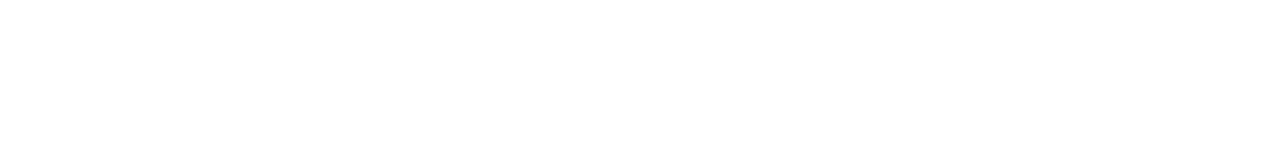
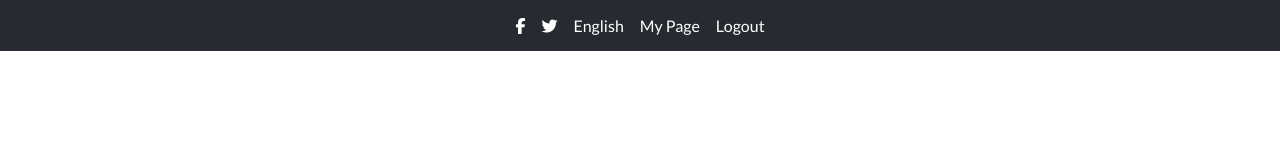
Before and after one commit to dselasea/comedy-crusade, a website: page index.html in a window 1280 px wide. Drawn offline with Linux system fonts and the light colour scheme.

Commit message:
feat: Add social media navigation and links

```diff
--- a/css/style.css
+++ b/css/style.css
@@ -0,0 +1,57 @@
+@import url('https://fonts.googleapis.com/css2?family=Lato:wght@100;300;400;700;900&display=swap');
+
+:root {
+  --black: #272a31;
+  --orange: #ec5242;
+  --grey: #d3d3d3;
+  --white: #fff;
+}
+
+* {
+  margin: 0;
+  padding: 0;
+  box-sizing: border-box;
+}
+
+body {
+  font-size: 16px;
+  font-family: 'Lato', sans-serif;
+}
+
+.container {
+  margin: 0 auto;
+  max-width: 1320px;
+}
+
+ul li {
+  list-style-type: none;
+  display: block;
+}
+
+a, a:link, a:focus {
+  text-decoration: none;
+}
+
+.nav {
+  background-color: var(--black);
+  color: var(--grey);
+  padding: 1rem;
+}
+
+.nav .nav__social,
+.nav .nav__social .nav__link {
+  display: flex;
+}
+
+.nav .nav__social {
+  justify-content: center;
+  align-items: center;
+}
+
+.nav .nav__social .nav__link {
+  gap: 1rem;
+}
+
+.nav .nav__social .nav__link .nav__link--items {
+  color: var(--white)
+}
--- a/index.html
+++ b/index.html
@@ -5,9 +5,25 @@
   <meta http-equiv="X-UA-Compatible" content="IE=edge">
   <meta name="viewport" content="width=device-width, initial-scale=1.0">
   <link rel="stylesheet" href="./css/style.css">
+  <script src="https://kit.fontawesome.com/035535dd6b.js" crossorigin="anonymous"></script>
   <title>Digital Marketing Agency</title>
 </head>
 <body>
+  <!-- Social Navigation -->
+  <nav class="nav">
+    <div class="container">
+      <div class="nav__social">
+        <ul class="nav__link">
+          <li><a href="#" class="nav__link--items"><i class="fa-brands fa-facebook-f"></i></a></li>
+          <li><a href="#" class="nav__link--items"><i class="fa-brands fa-twitter"></i></a></li>
+          <li><a href="#" class="nav__link--items">English</a></li>
+          <li><a href="#" class="nav__link--items">My Page</a></li>
+          <li><a href="#" class="nav__link--items">Logout</a></li>
+        </ul>
+      </div>
+    </div>
+  </nav>
+  <!-- End of social Navigation -->
 
   <script src="./js/script.js"></script>
 </body>
--- a/js/script.js
+++ b/js/script.js
@@ -0,0 +1 @@
+console.log('Working');
```
